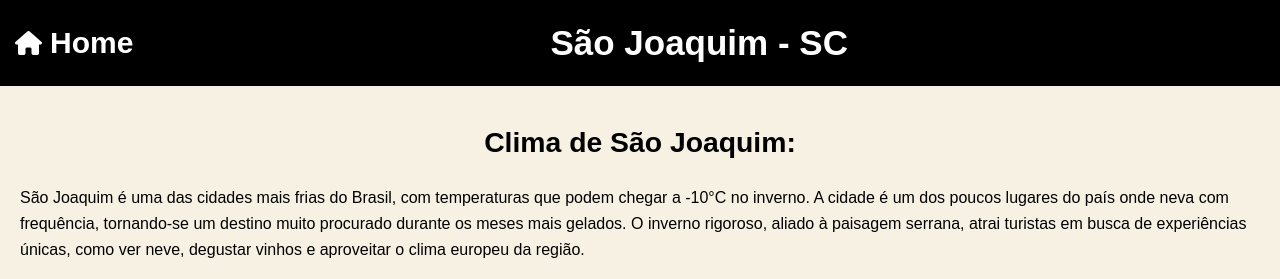
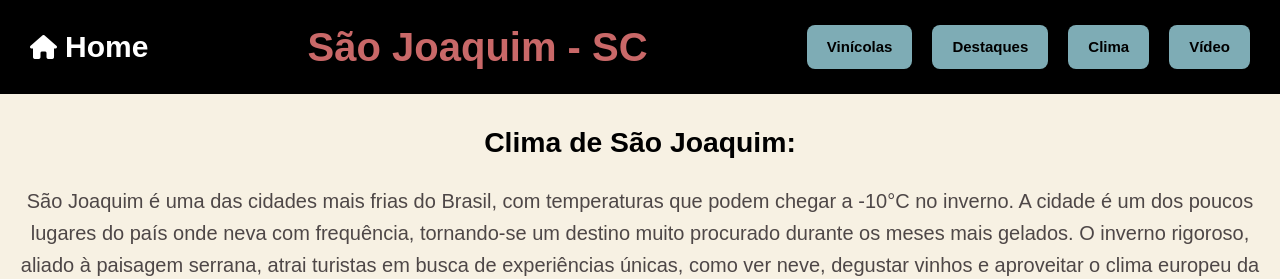
Before and after one commit to 23Aline/site_sj, a Django app: page /clima/ in a window 1280 px wide. Shown: the top 279 px of the page. Run offline with Django 5.2, Linux system fonts and the light colour scheme.

Commit message:
codigo completo

```diff
--- a/meu_app/static/css/style.css
+++ b/meu_app/static/css/style.css
@@ -18,19 +18,49 @@ body{
     justify-content: space-between;
     background-color: #000000;
     color: white;
-    padding: 15px 15px;
-    margin: 0;
+    padding: 15px 30px;
     width: 100%;
-    position:absolute;
+    position: fixed;
     top: 0;
     left: 0;
 }
 
+.home-link {
+    color: white;
+    text-decoration: none;
+    font-size: 24px;
+    font-weight: bold;
+    display: flex;
+    align-items: center;
+    gap: 8px;
+}
+
 .navbar-title {
+    font-size: 40px;
+    font-weight: bold;
+    text-align: center;
     flex: 1;
-    text-align: center;
-    font-size: 35px;
+    color: #C96868;
+}
+
+.button-wrapper {
+    display: flex;
+    gap: 20px;
+}
+
+.navbar a.nav-button {
+    font-size: 15px;
     font-weight: bold;
+    color: #000000;
+    background-color: #7EACB5;
+    padding: 10px 20px;
+    border-radius: 8px;
+    text-decoration: none;
+}
+
+.navbar a.nav-button:hover {
+    background-color: #C96868;
+    color: white;
 }
 
 .navbar a {
@@ -77,6 +107,20 @@ h2{
     font-size: 0.75cm;
 }
 
+p {
+    text-align: center;
+    font-size: 20px;
+    line-height: 1.6;
+    color: #4e4747;
+}
+
+h3 {
+    text-align: center;
+    font-size: 25px;
+    color: #7EACB5;
+    margin: 15px;
+}
+
 .image-content{
     align-items: center;
     justify-content: center;
@@ -119,7 +163,12 @@ article {
     box-shadow: 0 4px 8px rgba(90, 12, 12, 0.1);
 }
 
+article p {
+    text-align: left;
+}
+
 .img-padronizada {
+    margin-top: 10px;
     width: 180px;
     height: 140px;
     object-fit: cover;
@@ -128,44 +177,8 @@ article {
     gap: 20px;
 }
 
-/* QUADRO QUE CONTÉM OS BOTÕES */
-.button-wrapper {
-    border-radius: 10px;
-    padding: 20px 40px;
-    margin: 40px auto;
-    background-color: #000000;
-    max-width: 1000px;
-    display: flex;
-    justify-content: center;
-    gap: 40px;
-}
-
-h3 {
-    text-align: center;
-    color: #000000;
-    font-size: 0.60cm;
-    margin: 20px;
-}
-
-.button-wrapper button {
-    background-color: #7EACB5;
-    color: #000000;
-    border: none;
-    padding: 15px 30px;
-    border-radius: 8px;
-    font-size: 18px;
-    font-weight: bold;
-    cursor: pointer;
-    transition: background-color 0.3s ease;
-}
-
-.button-wrapper button:hover {
-    background-color: #C96868;
-    color: white;
-}
-
 /*RODAPE*/
-footer {
+footer p {
     text-align: center;
     padding: 20px;
     color: #000000;
--- a/meu_app/templates/clima.html
+++ b/meu_app/templates/clima.html
@@ -14,6 +14,12 @@
     <nav class="navbar">
         <a href="{% url 'index' %}"><i class="fas fa-home"></i> Home</a>
         <div class="navbar-title">São Joaquim - SC</div>
+            <div class="button-wrapper">
+                <a href="{% url 'vinicolas' %}" class="nav-button">Vinícolas</a>
+                <a href="{% url 'destaques' %}" class="nav-button">Destaques</a>
+                <a href="{% url 'clima' %}" class="nav-button">Clima</a>
+                <a href="{% url 'video' %}" class="nav-button">Vídeo</a>
+            </div>
     </nav>
 
     <h2>Clima de São Joaquim:</h2>
--- a/meu_app/templates/destaques.html
+++ b/meu_app/templates/destaques.html
@@ -14,6 +14,12 @@
     <nav class="navbar">
         <a href="{% url 'index' %}"><i class="fas fa-home"></i> Home</a>
         <div class="navbar-title">São Joaquim - SC</div>
+            <div class="button-wrapper">
+                <a href="{% url 'vinicolas' %}" class="nav-button">Vinícolas</a>
+                <a href="{% url 'destaques' %}" class="nav-button">Destaques</a>
+                <a href="{% url 'clima' %}" class="nav-button">Clima</a>
+                <a href="{% url 'video' %}" class="nav-button">Vídeo</a>
+            </div>
     </nav>
 
         <h2>Principais destaques da cidade:</h2>
--- a/meu_app/templates/video.html
+++ b/meu_app/templates/video.html
@@ -14,6 +14,12 @@
     <nav class="navbar">
         <a href="{% url 'index' %}"><i class="fas fa-home"></i> Home</a>
         <div class="navbar-title">São Joaquim - SC</div>
+            <div class="button-wrapper">
+                <a href="{% url 'vinicolas' %}" class="nav-button">Vinícolas</a>
+                <a href="{% url 'destaques' %}" class="nav-button">Destaques</a>
+                <a href="{% url 'clima' %}" class="nav-button">Clima</a>
+                <a href="{% url 'video' %}" class="nav-button">Vídeo</a>
+            </div>
     </nav>
 
     <section>
```
Also changed, not shown: meu_app/templates/index.html (+6 -19 lines), meu_app/templates/vinicolas.html (+6 -1 lines).
